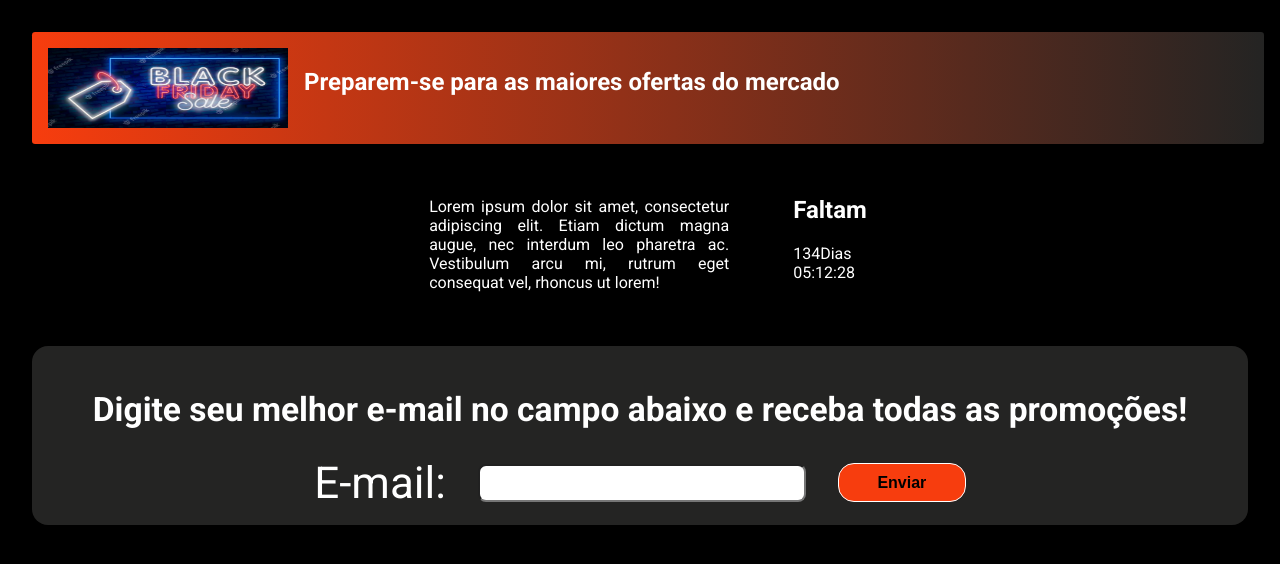
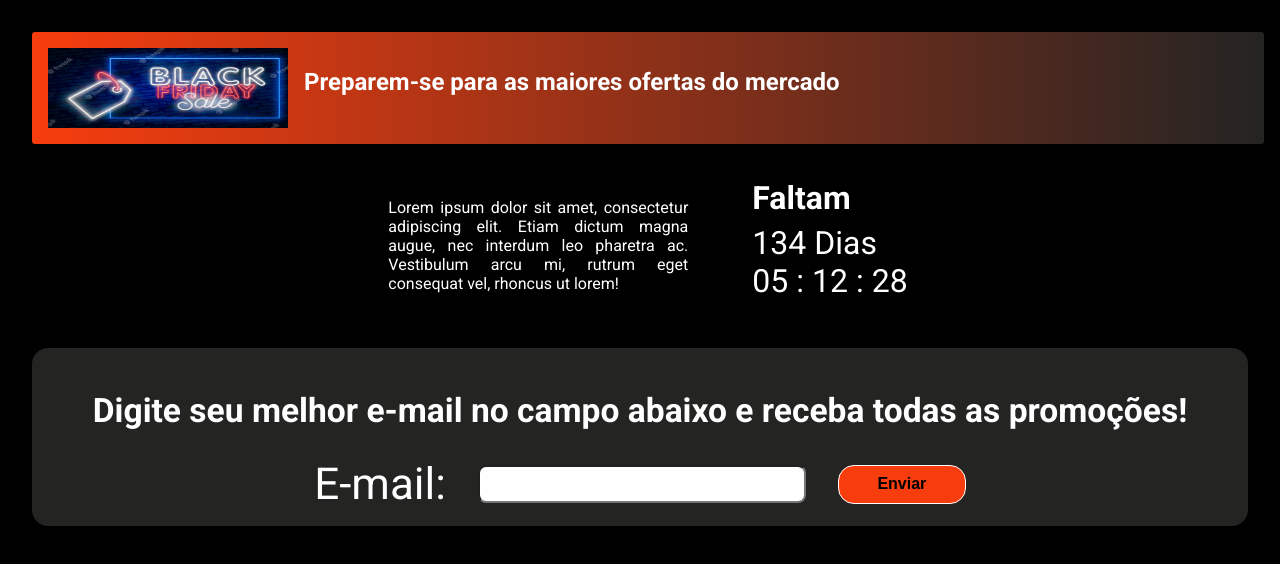
Before and after one commit to gleydson-delcho/desafio-gama-ecommerce, a React (Create React App) app: page / in a window 1280 px wide. Shown: the top 564 px of the page. Built offline with nearby package versions, Linux system fonts and the light colour scheme.

Commit message:
Update title and fiveicon. Update styles

```diff
--- a/public/index.html
+++ b/public/index.html
@@ -12,7 +12,7 @@
   <link href="https://fonts.googleapis.com/css2?family=Roboto:wght@400;700&display=swap" rel="stylesheet">
   <link rel="apple-touch-icon" href="%PUBLIC_URL%/logo192.png" />
   <link rel="manifest" href="%PUBLIC_URL%/manifest.json" />
-  <title>React App</title>
+  <title>Desafio | Landing Page</title>
 </head>
 
 <body>
--- a/src/components/CountDown/styles.scss
+++ b/src/components/CountDown/styles.scss
@@ -2,13 +2,36 @@
     display: flex;
     flex-direction: column;
 
-    margin: 0 4rem 2rem;
+    margin: 0 4rem 1rem;
+
+    h2 {
+        font-size: 2rem;
+        margin: 0.2rem 0 0.4rem 0;
+    }
 
     .countdown {
+
+        >div {
+            >span {
+
+                &:nth-child(3) {
+                    margin-right: 0.5rem;
+                }
+            }
+        }
+
+        >div {
+            font-size: 2rem;
+
+        }
 
        .timer {
            display: flex;
            flex-direction: row;
+
+            >span {
+               margin: 0 0.5rem 0 0.5rem;
+            }
        }
     }
 }
```
Also changed, not shown: src/pages/Home/index.tsx (+4 -3 lines), 1 other file (tests, documents, lock files or other folders).
